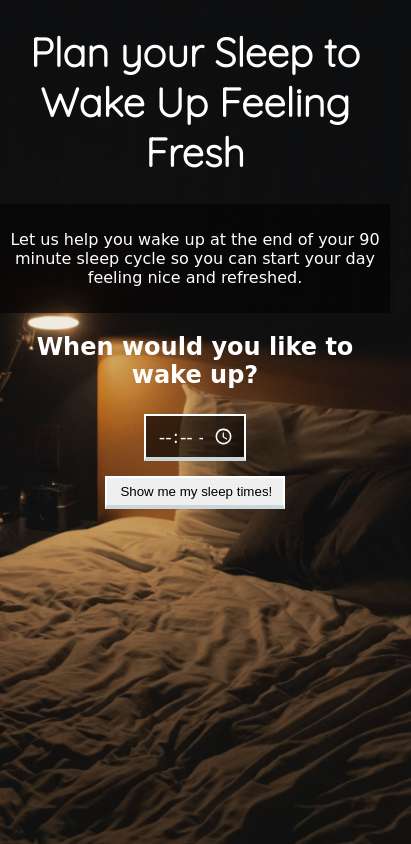
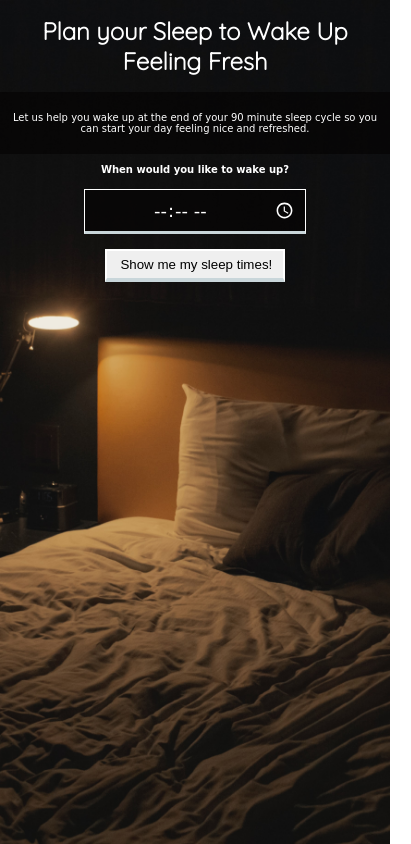
Before and after one commit to keypuncheralwin/Sleep-Planner, a plain HTML site: page index.html in a window 390 px wide. Shown: the whole page, 411 px wide, since content can reach past the window. Drawn offline with Linux system fonts and the light colour scheme; a web font is replaced by a local one.

Commit message:
implemented responsiveness for mobile devices

```diff
--- a/css/style.css
+++ b/css/style.css
@@ -14,6 +14,7 @@ body {
     max-width: 1000px;
     text-align: center;
     color: white;
+    max-width: 1000px;
 }
 
 header {
@@ -38,13 +39,13 @@ input[type="time"] {
     text-align: center;
     background: rgba(6, 4, 4, 0.66);
     color: white;
-    border: white 2px solid;
-    border-bottom: 4px solid #C9D6DA;
+    border: white 1px solid;
+    border-bottom: 3px solid #C9D6DA;
     margin-bottom: .625em;
     margin-top: .3em;
     outline-offset: 3px;
     padding: .45em .45em .45em .65em;
-    width: 20%;
+    width: 200px;
 }
 
 input[type="time"]::-webkit-calendar-picker-indicator {
@@ -136,3 +137,23 @@ input[type="time"]:hover{
     font-size: 15px;
     text-align:right;
 }
+
+@media only screen and (max-width: 500px) {
+    header {
+        font-size: 12px;
+    }
+    #blurb{
+        font-size: 10px;
+    }
+    #timePrompt {
+        font-size: 10px;
+    }
+    .container{
+        flex-direction: column;
+    }
+    .box{
+        flex: 0;
+        padding: 0;
+        margin: 0;
+    }
+  }
```
